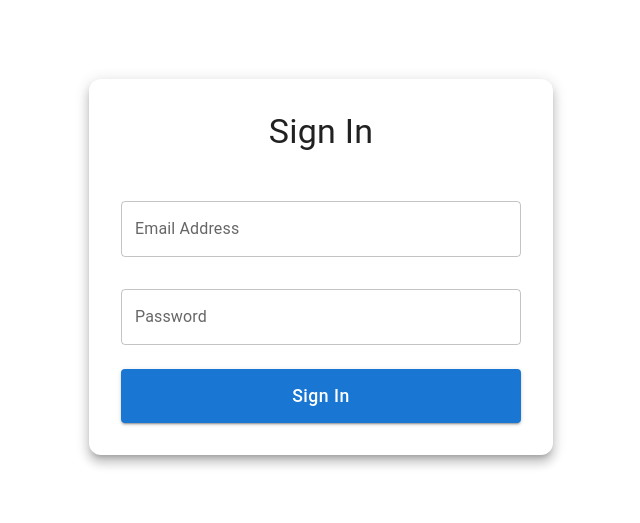
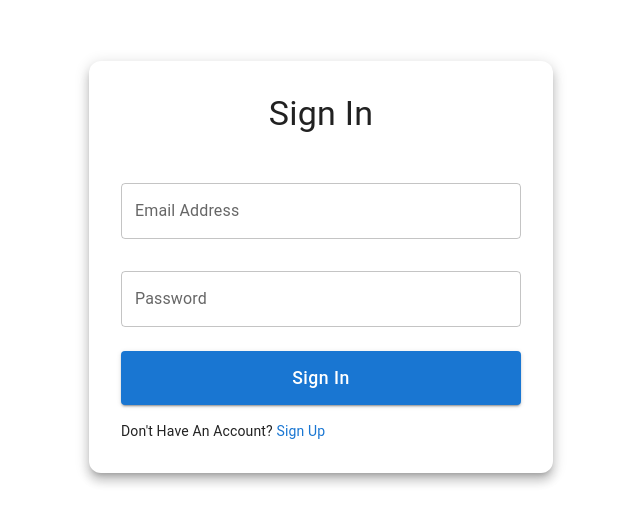
Before and after one commit to sportcoders/dynasty-mommy, a React (Vite) app in the folder frontend/: page /auth in a window 1280 px wide. Shown: the part 173-696 px from the top of the page, without its empty margins (319-959 px from the left). Built offline with nearby package versions, Linux system fonts and the light colour scheme.

Commit message:
added error messages and ability to change to signup

```diff
--- a/frontend/src/feature/auth/components/login.tsx
+++ b/frontend/src/feature/auth/components/login.tsx
@@ -1,6 +1,11 @@
-import { Container, Box, Paper, Typography, TextField, Button } from "@mui/material";
+import { Container, Box, Paper, Typography, TextField, Button, Link } from "@mui/material";
+import useLoginForm from "../hooks/useLoginForm";
 
-export default function LoginForm() {
+interface LoginFormProps {
+    changeToSignUp: () => void
+}
+export default function LoginForm({ changeToSignUp }: LoginFormProps) {
+    const { email, password, handleEmailChange, setPassword, handleSubmit, emailError, error } = useLoginForm()
     return (
         <Container maxWidth="sm">
             <Box
@@ -30,15 +35,18 @@ export default function LoginForm() {
                         </Typography> */}
                     </Box>
 
-                    <Box component="form" noValidate>
+                    <Box >
                         <TextField
                             fullWidth
                             name="email"
                             label="Email Address"
                             type="email"
                             margin="normal"
-                            sx={{ mb: 2 }}
+                            sx={{ mb: emailError ? 1 : 2 }}
+                            value={email}
+                            onChange={handleEmailChange}
                         />
+                        {emailError && <Typography sx={{ mb: 1 }} variant="body2" color="red" >{emailError}</Typography>}
 
                         <TextField
                             fullWidth
@@ -46,8 +54,11 @@ export default function LoginForm() {
                             label="Password"
                             type="password"
                             margin="normal"
-                            sx={{ mb: 3 }}
+                            sx={{ mb: error ? 1 : 3 }}
+                            value={password}
+                            onChange={(e) => setPassword(e.target.value)}
                         />
+                        {error && <Typography sx={{ mb: 2 }} variant="body2" color="red">{error}</Typography>}
 
                         <Button
                             type="submit"
@@ -59,9 +70,18 @@ export default function LoginForm() {
                                 textTransform: 'none',
                                 fontSize: '1.1rem'
                             }}
+                            onClick={handleSubmit}
                         >
                             Sign In
                         </Button>
+                    </Box>
+                    <Box sx={{ mt: 2 }}>
+                        <Typography variant="body2">
+                            Don't Have An Account?{' '}
+                            <Link component='span' variant="body2" underline='none' sx={{ cursor: "pointer" }} onClick={changeToSignUp}>
+                                Sign Up
+                            </Link>
+                        </Typography>
                     </Box>
                 </Paper>
             </Box>
```
